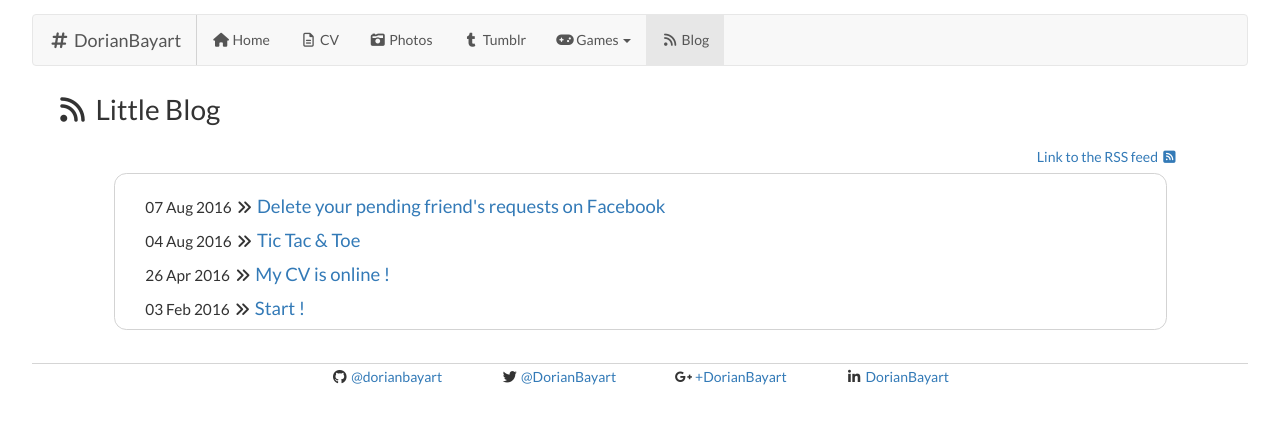
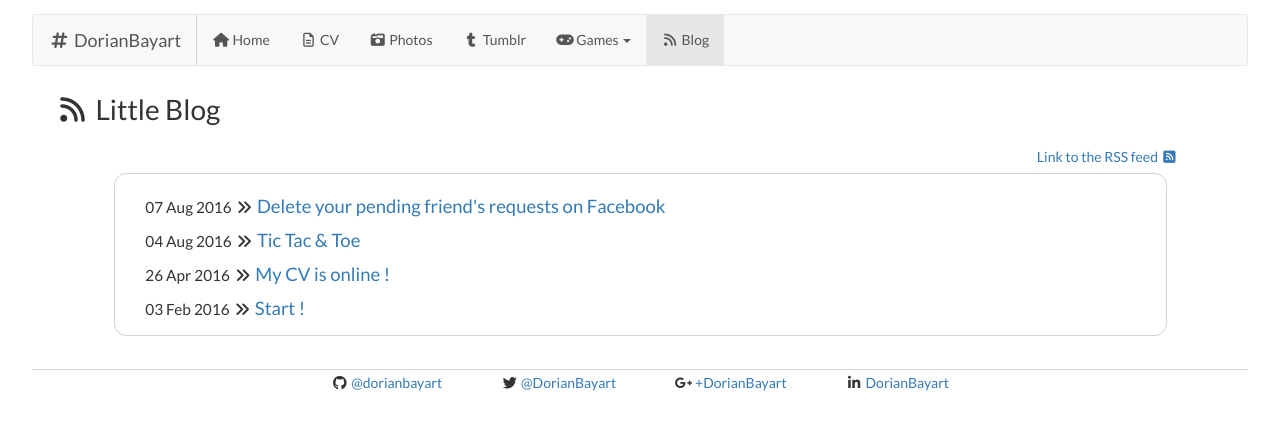
Before and after one commit to dorianbayart/dorianbayart.github.io, a Jekyll site: the page built from blog/index.html, in a window 1280 px wide. Shown: the top 430 px of the page. Built offline with Jekyll 4.4.1, drawn with Linux system fonts in a browser that asks for light colours; nearby versions of some CDN libraries.

Commit message:
Update blog.css

```diff
--- a/css/blog.css
+++ b/css/blog.css
@@ -5,7 +5,7 @@ ul.posts {
     width: 90%;
 
 	border: solid thin lightgray;
-	padding: 1.2em 2em 0;
+	padding: 1.2em 2em 0.4em;
 	margin-top: 0.4em;
 	border-radius: 0.8em;
 }
```
